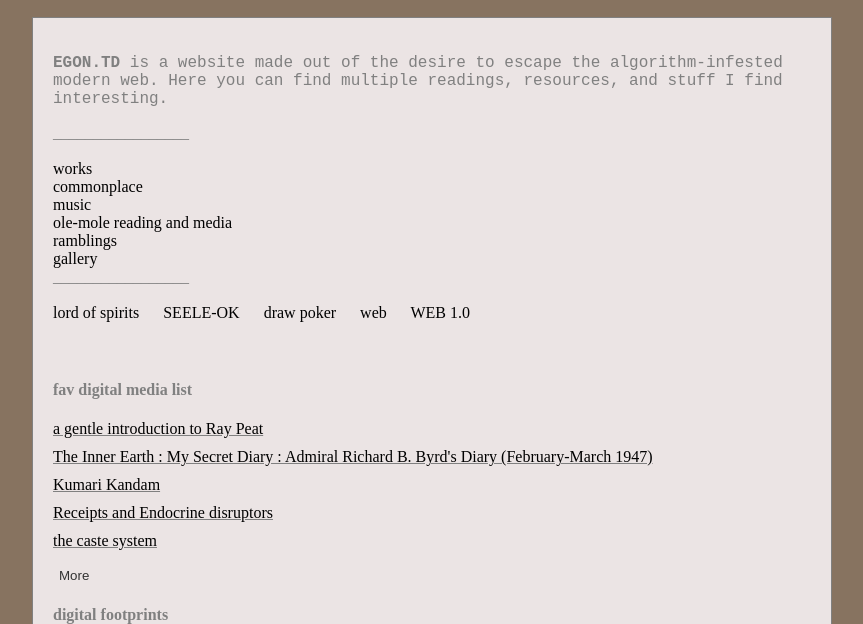
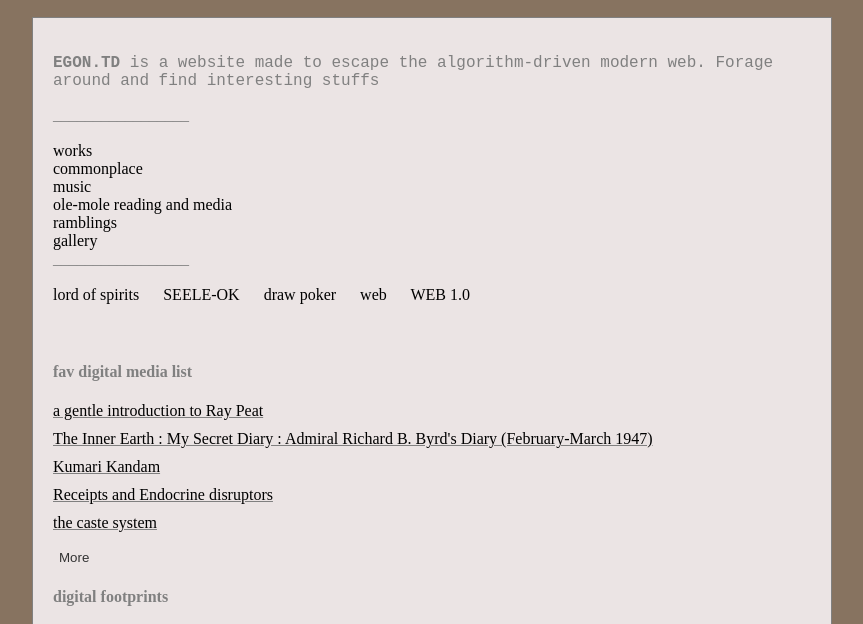
Before and after one commit to egon233333333333333/egon.td, a plain HTML site: page index.html in a window 1280 px wide. Shown: the part 141-765 px from the top of the page, without its empty margins (208-1071 px from the left). Drawn offline with Linux system fonts and the light colour scheme.

Commit message:
Update index.html

```diff
--- a/index.html
+++ b/index.html
@@ -207,7 +207,7 @@
 
     <div class="content-container">
       <div class="navigation">
-		<p style="font-family: Courier New;"><b>EGON.TD</b> is a website made out of the desire to escape the algorithm-infested modern web. Here you can find multiple readings, resources, and stuff I find interesting.
+		<p style="font-family: Courier New;"><b>EGON.TD</b> is a website made to escape the algorithm-driven modern web. Forage around and find interesting stuffs
 		</p>
 
 		<t>_________________</t><br><br>
```
